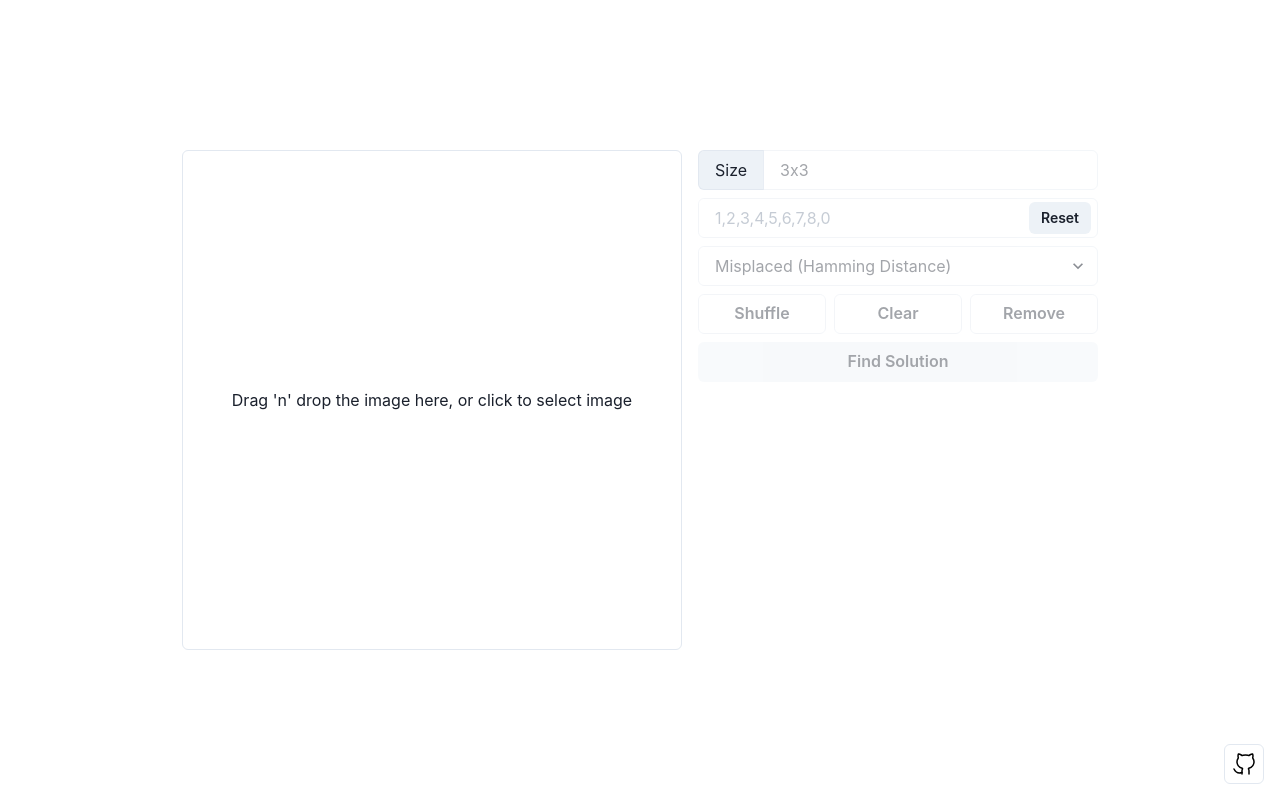
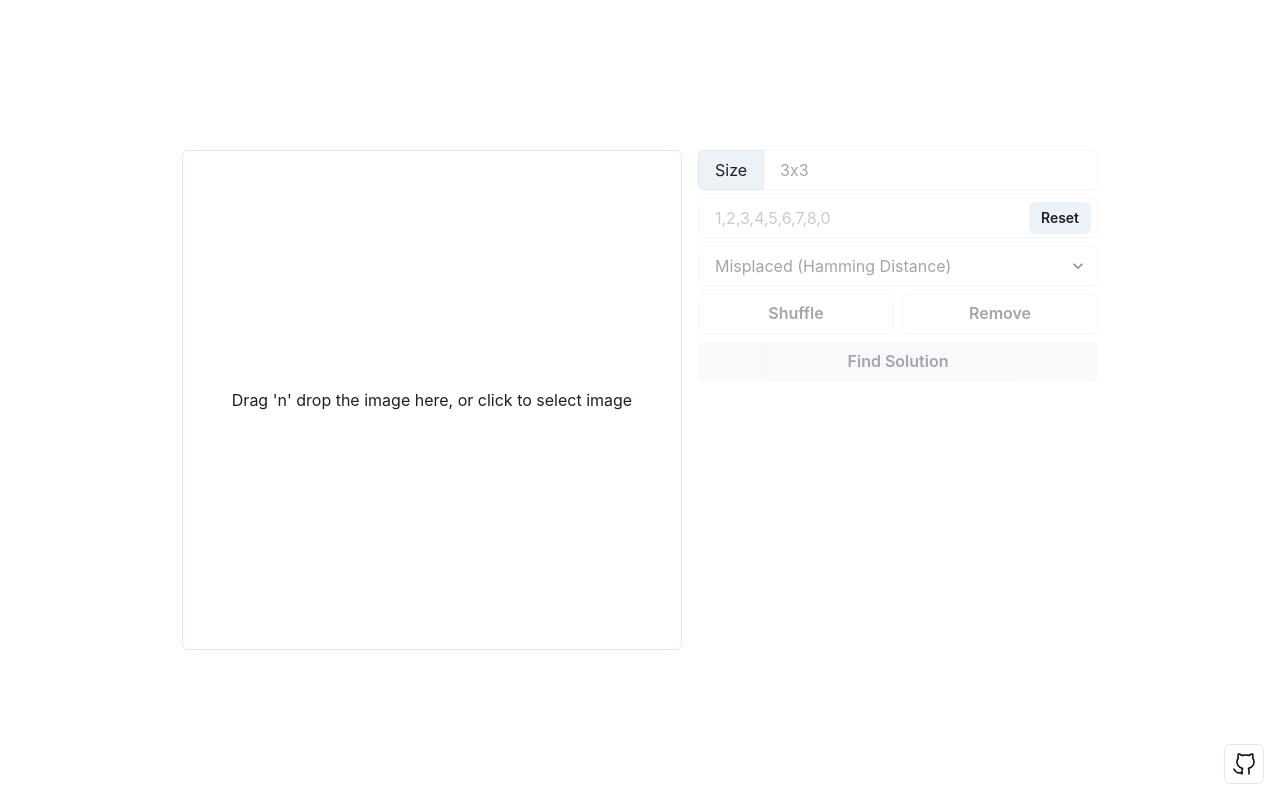
Before and after one commit to 1cedrus/aStar, a React (Vite) app: page / in a window 1280 px wide. Built offline with nearby package versions, Linux system fonts and the light colour scheme.

Commit message:
Remove clear button

```diff
--- a/src/components/Puzzle.tsx
+++ b/src/components/Puzzle.tsx
@@ -359,9 +359,6 @@ export default function Puzzle() {
             isDisabled={isDisabled || !rows || !columns || !isValid}>
             Shuffle
           </Button>
-          <Button onClick={doClear} variant='outline' w='100%' isDisabled={isDisabled || !rows || !columns || !isValid}>
-            Clear
-          </Button>
           <Button
             onClick={doRemove}
             variant='outline'
```
